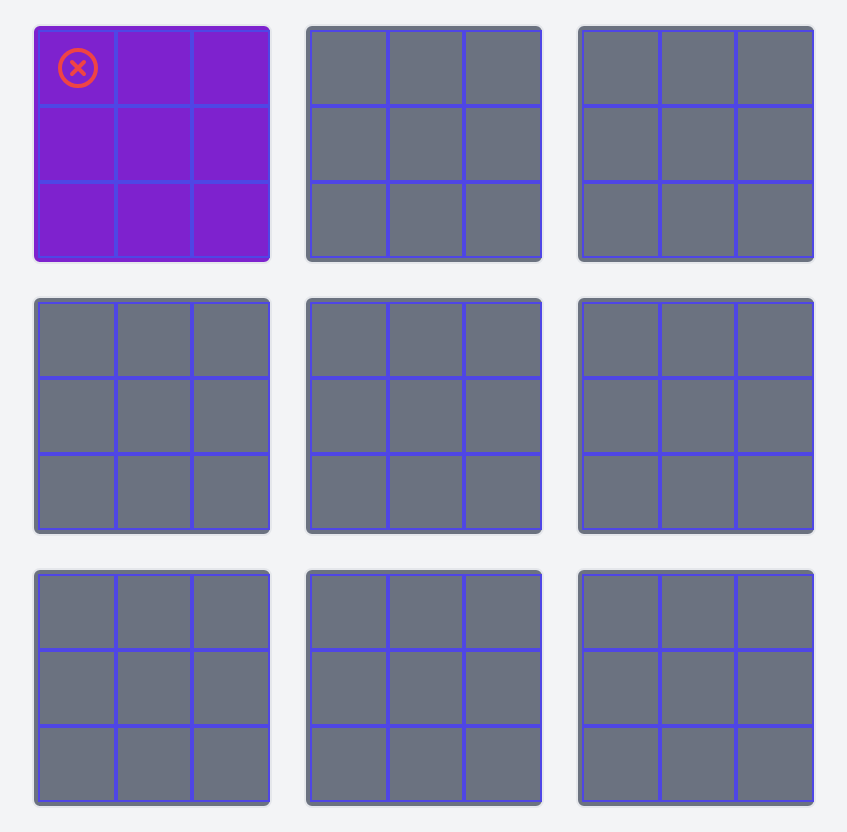
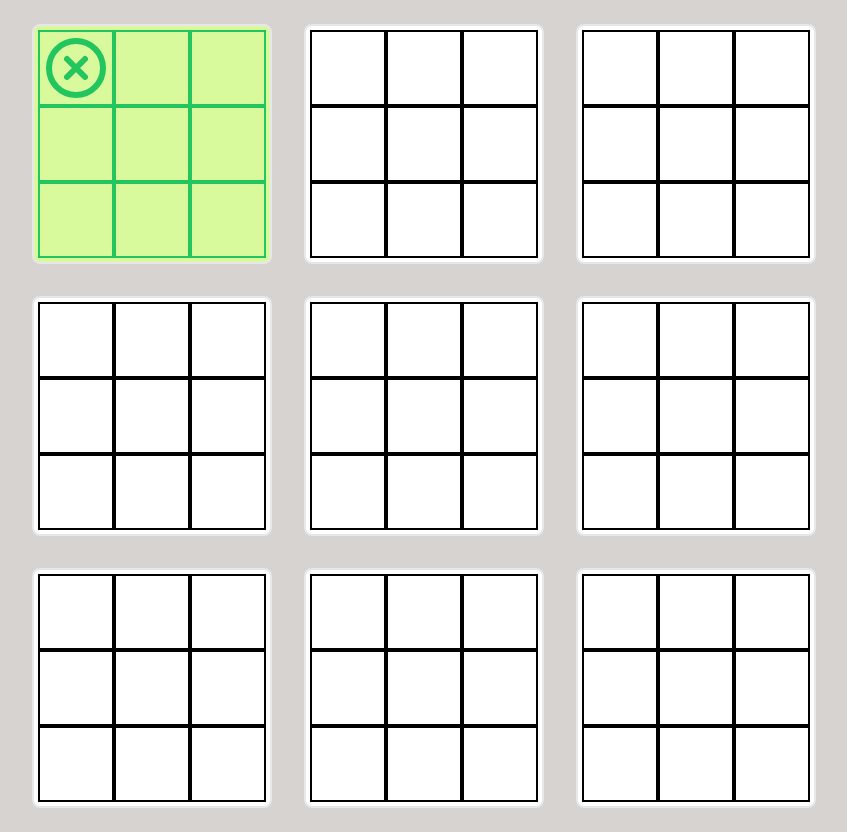
Before and after one commit to theboss17121999/SuperTicTacToe, a React (Vite) app: page /game in a window 1280 px wide. Both pictures are taken after a click on the button 294 px from the left and 68 px from the top of the page. Shown: the whole page, without its empty margins (216-1063 px from the left). Built offline with nearby package versions, Linux system fonts and the light colour scheme.

Commit message:
upgrade on UI

```diff
--- a/index.html
+++ b/index.html
@@ -9,6 +9,10 @@
     <meta property="og:description" content="Programmer with expertise in M.E.R.N. Stack. With a passion for solving complex problems and a strong foundation in programming languages, I strive to create efficient and scalable solutions." />
     <meta property="og:image" content="https://media.licdn.com/dms/image/D4D16AQEHd36HkCc8nA/profile-displaybackgroundimage-shrink_350_1400/0/1705661884961?e=1723680000&v=beta&t=X81C6mvB7FSh6GoYi4uDxR2hy2E5cm6GdNlDtbfJa44" />
     <meta property="og:url" content="https://theboss17121999.github.io/React_resume/" />
+
+    <link rel="preconnect" href="https://fonts.googleapis.com">
+    <link rel="preconnect" href="https://fonts.gstatic.com" crossorigin>
+    <link href="https://fonts.googleapis.com/css2?family=Lilita+One&display=swap" rel="stylesheet">
   </head>
   <body>
     <div id="root"></div>
--- a/src/Components/NineCrossNine.jsx
+++ b/src/Components/NineCrossNine.jsx
@@ -8,7 +8,7 @@ export const NineCrossNine = () => {
   const winner = useRecoilValue(MainGridWinner);
 
   return (
-    <div className="flex flex-col items-center justify-center min-h-screen bg-gray-100 p-4">
+    <div className="flex flex-col items-center justify-center min-h-screen bg-gray-100 p-4  bg-stone-300">
       {winner === 0 ? (
         <div className="grid grid-cols-3 gap-4 w-auto">
           {numArray.map(num => (
@@ -22,8 +22,8 @@ export const NineCrossNine = () => {
           <div className="text-2xl font-bold text-gray-700">It is a draw</div>
         </div>
       ) : (
-        <div className="flex flex-col items-center justify-center w-full h-full">
-          <div className="text-2xl font-bold text-gray-700">
+        <div className="flex flex-col items-center justify-center">
+          <div className="font-bold text-gray-700 text-6xl font-lilita">
             Winner is Player {winner === 1 ? '1' : '2'}
           </div>
         </div>
--- a/src/Components/ThreeCrossThree.jsx
+++ b/src/Components/ThreeCrossThree.jsx
@@ -47,19 +47,19 @@ export const ThreeCrossThree = ({ num }) => {
       {winner === 0 ? (
         <div
           className={`grid grid-cols-3 grid-rows-3 w-21 h-21 m-1 p-1 border-2 rounded-lg ${
-            atomValue.disable ? 'bg-gray-500' : 'bg-purple-700'
+            atomValue.disable ? 'bg-white' : 'bg-lime-200'
           }`}
         >
           {NineXNine1.slice((num - 1) * 9, num * 9).map(item => renderBox(item.id, item.val))}
         </div>
       ) : winner === 3 ? (
-        <div className="bg-gray-300 w-21 h-21 m-1 p-1 border-2 rounded-lg flex items-center justify-center">
-          It is a draw
+        <div className="bg-red-400 w-21 h-21 m-1 p-1 border-2 rounded-lg flex items-center justify-center text-4xl font-lilita">
+          Draw
         </div>
       ) : (
-        <div className="bg-gray-200 w-21 h-21 m-1 p-1 border-2 rounded-lg flex items-center justify-center">
+        <div className={`w-21 h-21 m-1 p-1 border-2 rounded-lg ${winner === 1 ? 'bg-cyan-400' : 'bg-green-400'}`}>
           <div className="w-full">
-            {useRenderContent(winner)}
+            {useRenderContent(winner, false)}
           </div>
         </div>
       )}
@@ -89,14 +89,18 @@ function Box({ id, disable }) {
       onClick={changeState}
       onMouseEnter={handleMouseEnter}
       onMouseLeave={handleMouseLeave}
-      className="relative w-7 h-7 max-h-full border-2 border-indigo-600 transition-transform duration-200 ease-in-out transform hover:scale-105"
+      className={` max-h-full border-2 ${disable ? 'border-black' : 'border-green-500'}`}
       disabled={value.disable !== false || disable}
     >
-      <div className="flex items-center justify-center w-full h-full">
-        <div className="z-2">
-          {useRenderContent(value.val, hover)}
-        </div>
-        {isHovered && value.val === 0 && useRenderContent(turn, hover)}
+      <div className="w-full h-full">
+        {value.val !== 0 && (<div className="">
+            {useRenderContent(value.val)}
+          </div>)
+        }
+        {isHovered && value.val === 0 && (<div className="">
+            {useRenderContent(turn, hover)}
+          </div>)
+        }
       </div>
     </button>
   );
--- a/src/Hooks/DisplayPlayIcon.jsx
+++ b/src/Hooks/DisplayPlayIcon.jsx
@@ -1,11 +1,11 @@
-import React from "react";
+import React, { useState } from 'react';
 
 export const useRenderContent = (value, hover) => {
     if (value === 0) return null; // empty cell
     if (value === 1) {
         return (
-            <div className={`text-red-500 ${hover && 'hover:text-blue-500'}`}>
-                <svg className="w-12 h-12" viewBox="0 0 24 24" fill="none" xmlns="http://www.w3.org/2000/svg">
+            <div className={`text-green-500 ${hover ? 'text-blue-500' : ''}`}>
+                <svg className="w-full h-full" viewBox="0 0 24 24" fill="none" xmlns="http://www.w3.org/2000/svg">
                     <path d="M9 9L15 15M15 9L9 15M21 12C21 16.9706 16.9706 21 12 21C7.02944 21 3 16.9706 3 12C3 7.02944 7.02944 3 12 3C16.9706 3 21 7.02944 21 12Z"
                     stroke="currentColor" strokeWidth="2" strokeLinecap="round" strokeLinejoin="round"/>
                 </svg>
@@ -14,8 +14,8 @@ export const useRenderContent = (value, hover) => {
     }
     if (value === -1) {
         return (
-            <div className={`text-red-500 ${hover && 'hover:text-green-500'}`}>
-                <svg className="w-12 h-12 text-blue-500" viewBox="0 0 24 24" fill="none" xmlns="http://www.w3.org/2000/svg">
+            <div className={`text-blue-500 `}>
+                <svg className="w-full h-full" viewBox="0 0 24 24" fill="none" xmlns="http://www.w3.org/2000/svg">
                     <path d="M8 12.3333L10.4615 15L16 9M21 12C21 16.9706 16.9706 21 12 21C7.02944 21 3 16.9706 3 12C3 7.02944 7.02944 3 12 3C16.9706 3 21 7.02944 21 12Z"
                     stroke="currentColor" strokeWidth="2" strokeLinecap="round" strokeLinejoin="round"/>
                 </svg>
--- a/tailwind.config.js
+++ b/tailwind.config.js
@@ -6,6 +6,9 @@ export default {
   ],
   theme: {
     extend: {
+      fontFamily: {
+        'lilita': ['Lilita One', 'cursive'],  // Add the custom font here
+      },
       width: {
         '7': '5rem',
         '21': '15rem',
```
